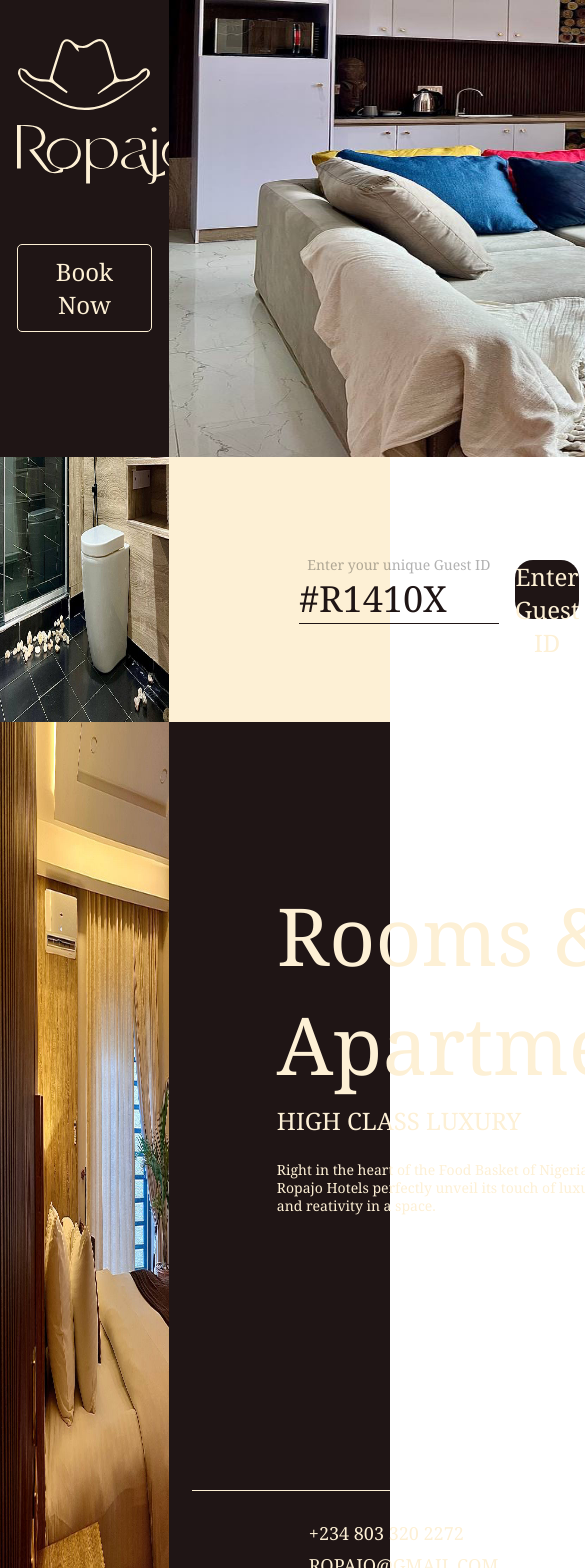
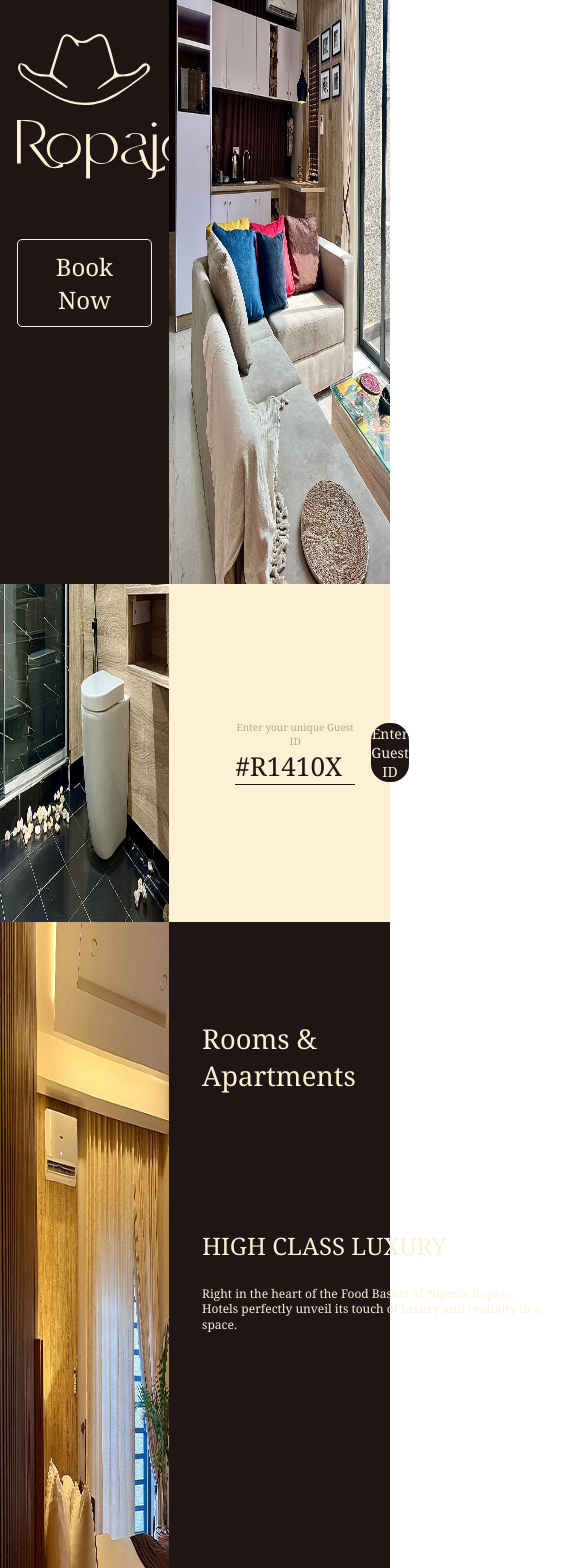
Before and after one commit to P-pro-Tech/Ropajo, a React (Create React App) app: page /#/ in a window 390 px wide. Shown: the part 260-1828 px from the top of the page, 585 px wide, since content can reach past the window. Built offline with nearby package versions, Linux system fonts and the light colour scheme.

Commit message:
did some responsiveness

```diff
--- a/src/App.jsx
+++ b/src/App.jsx
@@ -1,16 +1,18 @@
 import './App.css';
 import GuestId from './Components/GuestId/GuestId';
 import NavBar from './Components/NavBar/NavBar';
+import Pool from './Components/Pool/Pool';
 import Rooms from './Components/Rooms/Rooms';
-import Title from './Components/Title/Title';
+// import Title from './Components/Title/Title';
 
 function App() {
   return (
     <div className="App">
       <NavBar/>
-
       <GuestId/>
       <Rooms/>
+      <Pool/>
+      {/* <Restaurant/> */}
       {/* <Title title='' subTitle='HIGH CLASS LUXURY'/> */}
 
     </div>
--- a/src/Components/GuestId/GuestId.css
+++ b/src/Components/GuestId/GuestId.css
@@ -1,12 +1,15 @@
 .guest-id {
     width: 100%;
-    height: 265px;
+    height: 40vh;
     display: flex;
+    flex-direction: row;
     justify-content: space-between;
+
 }
 .guest-img-holder {
     width: 43.3%;
     height: inherit;
+    /* position: relative; */
 }
 .guest-img-holder img {
     width: 100%;
@@ -17,23 +20,24 @@
     width: 56.7%;
     height: inherit;
     background: #fdf0d5;
+    /* position: relative; */
 }
 .guest-form {
-    width: 60%;
+    width: 100%;
     margin: auto;
     align-items: center;
     height: inherit;
     display: flex;
-    padding-left: 130px;
+    padding-left: 30%;
 }
 .guest-form button {
     background: #1f1515;
     color: #fdf0d5;
-    width: 192px;
+    width: 200px;
     height: 59px;
     border-radius: 18px;
     margin: 0 16px;
-    font-size: 24px;
+    font-size: 20px;
     font-family: Georgia;
     border: none;
 }
@@ -60,3 +64,22 @@
     color: #1f1515;
     opacity: 1;
 }
+
+@media (max-width: 1000px) {
+    .guest-form button{
+        font-size: 14px;
+        width: 150px;
+    }
+    .guest-form input {
+        font-size: 26px;
+        width: 120px;
+    }
+    .guest-form legend {
+        font-size: 10px;
+    }
+    .guest-form fieldset {
+        width: 150px;
+        font-size: 12px;
+    }
+
+}
--- a/src/Components/NavBar/NavBar.css
+++ b/src/Components/NavBar/NavBar.css
@@ -1,13 +1,14 @@
 .navBar {
-    width: 100%;
-    height: 717px;
+    max-width: 100%;
+    height: 100vh;
     background: #1f1515;
     display: flex;
     justify-content: space-between;
+    flex-direction: row;
 }
 .navbar-col {
     background: #1f1515;
-    width:  43.3%;
+    max-width:  43.3%;
     height: inherit;
 }
 .nav-img-container {
@@ -16,11 +17,11 @@
 }
 
 .img-gal {
-    width: 858px;
-    height: 717px;
+    width: 100%;
+    height: inherit;
 }
 .navBar ul {
-    width: 100%;
+    max-width: 100%;
     display: flex;
     padding: 30px 30px 0;
     justify-content: center;
@@ -29,6 +30,7 @@
 .navBar ul li {
     padding: 25px 25px;
     list-style: none;
+    font-size: 12px;
 }
 .logo-container {
     width: 80%;
--- a/src/Components/NavBar/NavBar.jsx
+++ b/src/Components/NavBar/NavBar.jsx
@@ -7,7 +7,7 @@ import ropa_text from '../../assets/ropajo_text.svg'
 const NavBar = () => {
   return (
     <div className='navBar'>
-      <div className="navbar-col">
+      <nav className="navbar-col">
         <ul>
             <li>Apartment</li>
             <li>Room</li>
@@ -20,7 +20,7 @@ const NavBar = () => {
         <img src={ropa_text} alt="" className='logo-child two'/>
         <button className='logo-child'>Book Now</button>
         </div>
-      </div>
+      </nav>
       <div className='nav-img-container'>
       <img src={nav_img} alt="" className='img-gal'/>
       </div>
--- /dev/null
+++ b/src/Components/Pool/Pool.css
@@ -0,0 +1,66 @@
+.pool {
+    width: 100%;
+    height: 982px;
+    display: flex;
+    background-color: #1f1515;
+}
+.pool-content-left {
+    width: 43.3%;
+    height: inherit;
+    align-items: center;
+    text-align: left;
+}
+.pool-content-left h1 {
+    width: 30vw;
+    height: 182px;
+    font-family: Georgia;
+    font-size: 7vw;
+    font-weight: normal;
+    margin: 158px 5% 42px 25%;
+}
+.pool-content-left h3 {
+    width: 30vw;
+    height: 50px;
+    font-family: Georgia;
+    font-size: 24px;
+    margin:  0px 232px 22px 25%;
+}
+.pool-content-left p {
+    width: 25vw;
+    height: 79px;
+    font-family: Georgia;
+    font-size: 14px;
+    margin: 0 141px 51px 25%;
+    word-wrap: break-word;
+}
+.pool-content-left button {
+    font-family: Georgia;
+    border: thin solid #fdf0d5;
+    background-color: #1f1515;
+    width: 134px;
+    height: 45px;
+    border-radius: 6px;
+    font-size: 24px;
+    margin: 0 343px 301px 25%;
+}
+.pool-content-right {
+    width: 56.7%;
+    height: inherit;
+}
+.pool-content-right img {
+    width: 100%;
+    height: inherit;
+}
+
+@media (max-width: 1000px) {
+    .room h1{
+        font-size: 7vw;
+        margin: 98px 5% 15px 15%;
+        /* width: 419px;
+        height: 18; */
+    }
+    .pool-content-left p {
+        font-size: 12px;
+    }
+
+}
--- /dev/null
+++ b/src/Components/Pool/Pool.jsx
@@ -0,0 +1,24 @@
+import React from 'react'
+import './Pool.css'
+import img_pool from '../../assets/Ropa4.png'
+
+const Pool = () => {
+  return (
+    <div className='pool'>
+      <div className="pool-content-left">
+        <div className="content-left-div">
+            <h1>Pool & Lauxry</h1>
+            <h3>HIGH CLASS LUXUARY</h3>
+            <p>Right in the heart of the Food Basket of Nigeria Ropajo Hotels perfectly unveil its touch of luxury and
+              reativity in a space.</p>
+            <button>Book Now</button>
+        </div>
+      </div>
+      <div className="pool-content-right">
+        <img src={img_pool} alt="" />
+      </div>
+    </div>
+  )
+}
+
+export default Pool
--- a/src/Components/Rooms/Rooms.css
+++ b/src/Components/Rooms/Rooms.css
@@ -1,24 +1,25 @@
 .room{
     display: flex;
-    font-family: Georgia, 'Times New Roman', Times, serif;
+    font-family: Georgia;
     width: 100%;
-    height: 982px;
-    background: #fff362;
+    height: 130vh;
+    justify-content: space-between;
 }
 .room-left{
     width: 43.3%;
-    height: 717px;
+    height: inherit;
 }
 .room-left img{
     /* height: inherit; */
     width: 100%;
-    height: 982px;
+    height: inherit;
 }
 .room-right{
     align-items: center;
     background: #1f1515;
     width: 56.7%;
     position: relative;
+    height: inherit;
 }
 .room-right .inner{
     width: 100%;
@@ -28,10 +29,10 @@
 }
 .room h2{
     font-size: 80px;
-    margin: 158px 296px 42px 108px;
+    margin: 158px 5% 42px 15%;
     font-family: Georgia;
-    width: 419px;
-    height: 182px;
+    width: 47vw;
+    height: 23vh;
     font-weight: normal;
     text-align: left;
     color: #fdf0d5;
@@ -39,7 +40,7 @@
 }
 .room h3{
     font-size: 24px;
-    margin-left: 108px;
+    margin-left: 15%;
     margin-bottom: 30px;
     font-family: Georgia;
     width: 250px;
@@ -56,20 +57,19 @@
 .inner p{
     margin-top: 26px;
     line-height: 1.3;
-    margin-left: 108px;
+    margin-left: 15%;
     font-family: Georgia;
     width: 341px;
     height: 79px;
     font-family: Georgia;
     font-size: 14px;
-    /*  */
     color: #fdf0d5;
 }
 .btn-div {
     width: 100%;
     height: 180px;
 }
- .room-right button{
+.room-right button{
     align-items: center;
     color: #1f1515;
     font-family: Georgia;
@@ -115,3 +115,15 @@
     color: #fdf0d5;
     margin-left: 140px;
 }
+
+@media (max-width: 1000px) {
+    .room h2{
+        font-size: 7vw;
+        margin: 98px 5% 15px 15%;
+        /* width: 419px;
+        height: 18; */
+    }
+    .room p {
+        font-size: 12px;
+    }
+}
--- a/src/Components/Rooms/Rooms.jsx
+++ b/src/Components/Rooms/Rooms.jsx
@@ -13,7 +13,7 @@ const Rooms = () => {
                 <div className="inner">
                     <h2>Rooms &<br></br> Apartments</h2>
                     <h3>HIGH CLASS LUXURY</h3>
-                    <p>Right in the heart of the Food Basket of Nigeria<br></br>Ropajo Hotels perfectly unveil its touch of luxury<br></br> and
+                    <p>Right in the heart of the Food Basket of Nigeria Ropajo Hotels perfectly unveil its touch of luxury and
                         reativity in a space.
                     </p>
                     <div className='btn-div'>
--- a/src/index.css
+++ b/src/index.css
@@ -5,4 +5,5 @@
   padding: 0;
   margin: 0;
   color: #fdf0d5;
+  box-sizing: border-box;
 }
```
